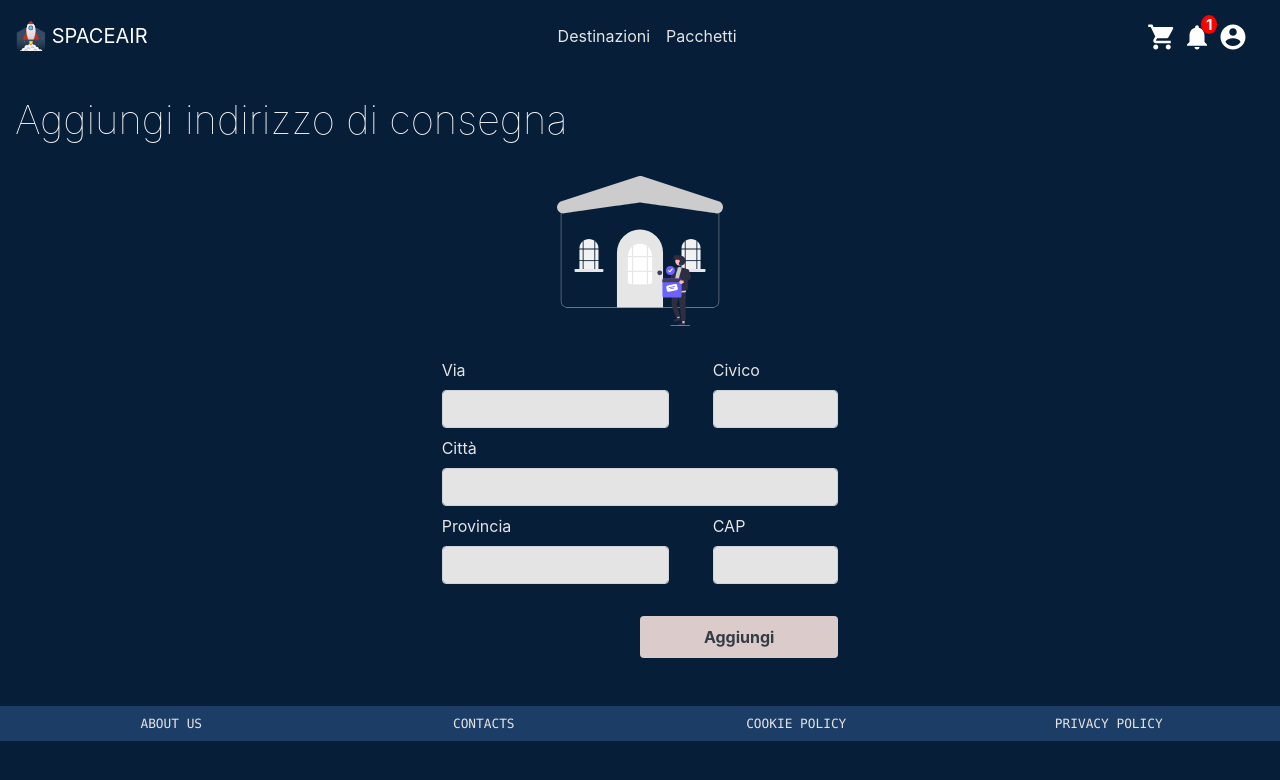
After one commit to alessiocnt/SpaceAir, a PHP site: template view/template/addaddress.php in a window 1280 px wide. The commit adds this page. Shown: the top 780 px of the page. Run offline with PHP 8.4, Linux system fonts and the light colour scheme; the template is opened without the code that fills it, so the values that code supplies are empty.

Commit message:
Add trackingInfo, myaddresses, addaddress pages

```diff
--- /dev/null
+++ b/view/template/addaddress.php
@@ -0,0 +1,46 @@
+<section>
+    <header>
+        <div class="row">
+            <div class="col-12">
+                    <h1 class="text-left col-title font-weight-lighter">Aggiungi indirizzo di consegna</h1>
+            </div>
+        </div>
+        <div class="row">
+            <div class="col-12 text-center p-4">
+                <img src="/spaceair/res/icons/decorative/undraw_package_arrived_63rf.svg" alt="" class="decorative-img mw-50"/>
+            </div>
+        </div>
+    </header>
+    <div class="row mt-2">
+        <div class="offset-1 col-10 offset-md-4 col-md-4">
+            <form action="" method="POST">
+                <div class="form-row">
+                    <div class="form-group col-7 mb-2">
+                        <label for="address" class="col-text">Via</label>
+                        <input type="text" class="col-back-white form-control" name="address" id="address" autocomplete="on" required/>
+                    </div>
+                    <div class="form-group offset-1 col-4 mb-2">
+                        <label for="civico" class="col-text">Civico</label>
+                        <input type="text" class="col-back-white form-control" name="civico" id="civico" autocomplete="on" required/>
+                    </div>
+                </div>
+                <div class="form-group mb-2">
+                    <label for="city" class="col-text">Citt&agrave;</label>
+                    <input type="text" class="col-back-white form-control" name="city" id="city" autocomplete="on" required/>
+                </div>
+                <div class="form-row">
+                    <div class="form-group col-7">
+                        <label for="provincia" class="col-text">Provincia</label>
+                        <input type="text" class="col-back-white form-control" name="provincia" id="provincia" autocomplete="on" required/>
+                    </div>
+                    <div class="form-group offset-1 col-4">
+                        <label for="cap" class="col-text">CAP</label>
+                        <input type="number" min=0 step="1" class="col-back-white form-control" name="cap" id="cap" autocomplete="on" required/>
+                    </div>
+                </div>
+
+                <input type="submit" class="mt-3 py-2 offset-6 col-6 btn col-btn-regular col-dark font-weight-bold" value="Aggiungi"/>
+            </form>
+        </div>
+    </div>
+</section>
--- a/view/template/login.php
+++ b/view/template/login.php
@@ -7,7 +7,7 @@
         </div>
         <div class="row">
             <div class="col-12 text-center p-4">
-                <img src="/spaceair/res/icons/decorative/undraw_maker_launch_crhe.svg" alt="" class="decorative-img mw-50">
+                <img src="/spaceair/res/icons/decorative/undraw_maker_launch_crhe.svg" alt="" class="decorative-img mw-50"/>
             </div>
         </div>
     </header>
--- a/view/template/myorders.php
+++ b/view/template/myorders.php
@@ -10,19 +10,19 @@
         <div class="col-12 col-md-6 offset-md-3">
             <ul class="list-group mt-5">
                 <li class="list-group-item rounded mb-3 col-back-white py-4">
-                    <img src="/spaceair/res/icons/luna.png" class="planet-img mw-25 float-left mr-4" alt="">
+                    <img src="/spaceair/res/img/moon.png" class="planet-img mw-25 float-left mr-4 p-2" alt=""/>
                     <p class="col-dark font-weight-bold list-impo-text text-uppercase my-0">Luna</p>
                     <p class="col-dark font-weight-normal list-impo-text my-0">15.03.2021</p>
                 </li>
 
                 <li class="list-group-item rounded mb-3 col-back-white py-4">
-                    <img src="/spaceair/res/icons/marte.png" class="planet-img mw-25 float-left mr-4" alt="">
+                    <img src="/spaceair/res/img/mars.png" class="planet-img mw-25 float-left mr-4 p-2" alt=""/>
                     <p class="col-dark font-weight-bold list-impo-text text-uppercase my-0">Marte</p>
                     <p class="col-dark font-weight-normal list-impo-text my-0">15.03.2021</p>
                 </li>
 
                 <li class="list-group-item rounded mb-3 col-back-white py-4">
-                    <img src="/spaceair/res/icons/Venere.png" class="planet-img mw-25 float-left mr-4" alt="">
+                    <img src="/spaceair/res/img/venus.png" class="planet-img mw-25 float-left mr-4 p-2" alt=""/>
                     <p class="col-dark font-weight-bold list-impo-text text-uppercase my-0">Venere</p>
                     <p class="col-dark font-weight-normal list-impo-text my-0">15.03.2021</p>
                 </li>
--- a/view/template/orderdetail.php
+++ b/view/template/orderdetail.php
@@ -11,7 +11,7 @@
             <div class="col-12 col-md-6 offset-md-3">
                 <h2 class="mt-3 col-text font-weight-light">Informazioni generali</h2>
                 <div class="rounded my-2 col-back-white p-4 col-dark ">
-                    <img src="/spaceair/res/icons/luna.png" class="planet-img mw-25 float-right mr-4" alt="">
+                    <img src="/spaceair/res/img/moon.png" class="planet-img mw-25 float-right mr-4 p-2" alt=""/>
                     <p class="my-0 text-uppercase font-weight-bold list-impo-text">Venere</p>
                     <p>20.11.2021 - 14:46</p>
                     <p class="text-uppercase my-0">Andrea Giulianelli</p>
@@ -37,7 +37,7 @@
             <div class="col-12 col-md-6 offset-md-3 text-center">
                 <!-- GENERARE QR CODE -->
                 <!-- metto per ora un'immagine solo per prova -->
-                <img src="/spaceair/res/icons/test_qrcode.png" class="bg-light w-50" alt="">
+                <img src="/spaceair/res/icons/test_qrcode.png" class="bg-light w-50" alt=""/>
             </div>
         </div>
     </section>
@@ -53,7 +53,7 @@
                     <li class="nav-item mb-2">
                         <a class="col-btn-impo nav-link rounded col-text" href="#">
                             Tracking
-                            <img class="mt-1 float-right" src="/spaceair/res/icons/navigate_next-black-18dp.svg" alt="apri i miei ordini">
+                            <img class="mt-1 float-right" src="/spaceair/res/icons/navigate_next-black-18dp.svg" alt="apri i miei ordini"/>
                         </a>
                     </li>
                 </ul>
--- a/view/template/signup.php
+++ b/view/template/signup.php
@@ -7,7 +7,7 @@
         </div>
         <div class="row">
             <div class="col-12 text-center p-4">
-                <img src="/spaceair/res/icons/decorative/undraw_Outer_space_drqu.svg" alt="" class="decorative-img mw-50">
+                <img src="/spaceair/res/icons/decorative/undraw_Outer_space_drqu.svg" alt="" class="decorative-img mw-50"/>
             </div>
         </div>
     </header>
--- a/view/template/style/style.css
+++ b/view/template/style/style.css
@@ -98,6 +98,10 @@ h2 {
     font-size: 1.3em;
 }
 
+h3 {
+    font-size: 0.8em;
+}
+
 textarea {
     overflow: hidden;
     resize: none;
@@ -113,6 +117,10 @@ textarea {
     max-height: 70px;
     background-color: #071E39;
     border-radius: 10%;
+}
+
+.list-secondary-text {
+    font-size: 0.8em;
 }
 
 .list-impo-text {
```
Also changed, not shown: view/template/myaddress.php (added, +77 -0 lines), view/template/profile.php (+4 -4 lines), view/template/trackingInfo.php (added, +64 -0 lines), view/test/TestView.php (+1 -1 lines).
